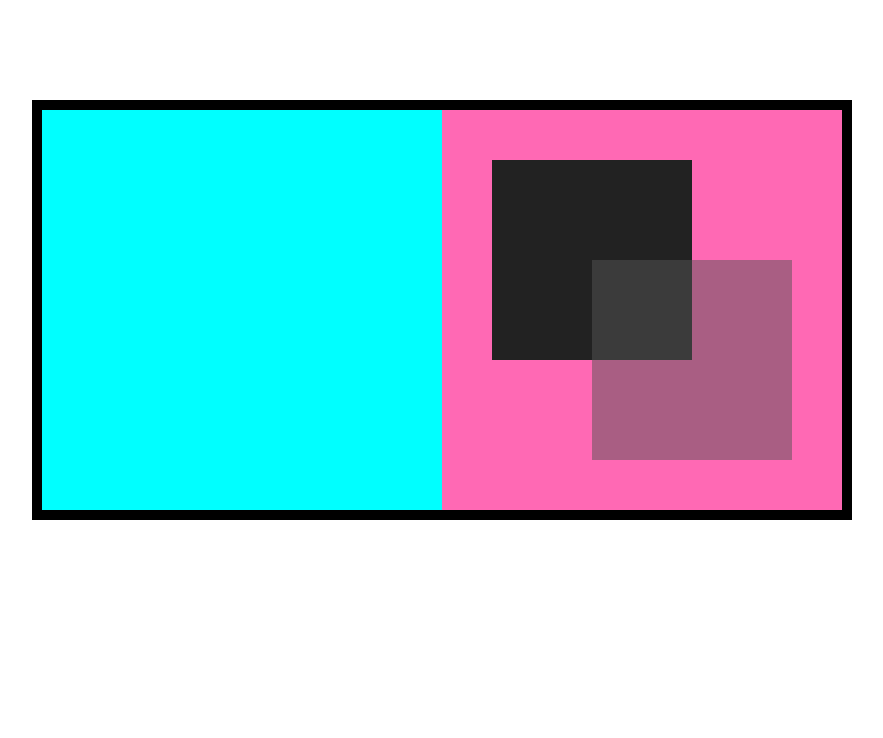
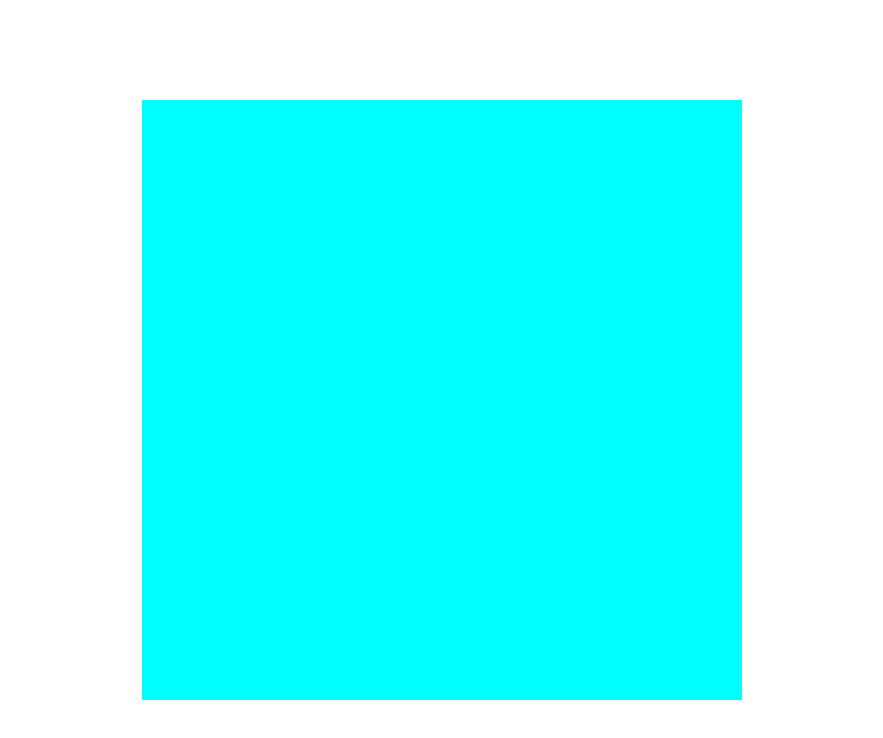
Before and after one commit to yeeun05/position, a plain HTML site: page index.html in a window 1280 px wide. Shown: the whole page, without its empty margins (198-1081 px from the left). Drawn offline with Linux system fonts and the light colour scheme.

Commit message:
absolute 정중앙에 배치

```diff
--- a/scss/style.scss
+++ b/scss/style.scss
@@ -1,57 +1,13 @@
 @charset "UTF-8";
 @import "reset";
 
-#wrap {
-   width: 800px;
-   border: 10px solid #000;
-   margin: 100px auto;
-
-   &::after {
-      content: "";
-      display: block;
-      clear: both;
-   }
-
-   .left {
-      width: 400px;
-      height: 400px;
-      background: aqua;
-      float: left;
-      position: relative;
-   }
-
-   .right {
-      width:  400px;
-      height: 400px;
-      background: hotpink;
-      float: left;
-      position:relative;
-
-         .obj1 {
-            width: 200px;
-            height: 200px;
-            background: #555;
-            position: absolute;
-            bottom: 50px;
-            right: 50px;
-            z-index:2;
-            opacity: 0.5;
-         }
-         .obj2 {
-            width: 200px;
-            height: 200px;
-            background: #222;
-            position: absolute;
-            top:50px;
-            left: 50px;
-            z-index:1;
-         }
-   }
-
-   .bottom {
-      width: 800px;
-      height: 100px;
-      background: orange;
-      float:left
-   }
+article {
+   width:  600px;
+   height: 600px;
+   background: aqua;
+   position: absolute;
+   top:50%;
+   left: 50%;
+   margin-top: -300px;
+   margin-left: -300px;
 }
```
Also changed, not shown: css/style.css, 1 other file.
